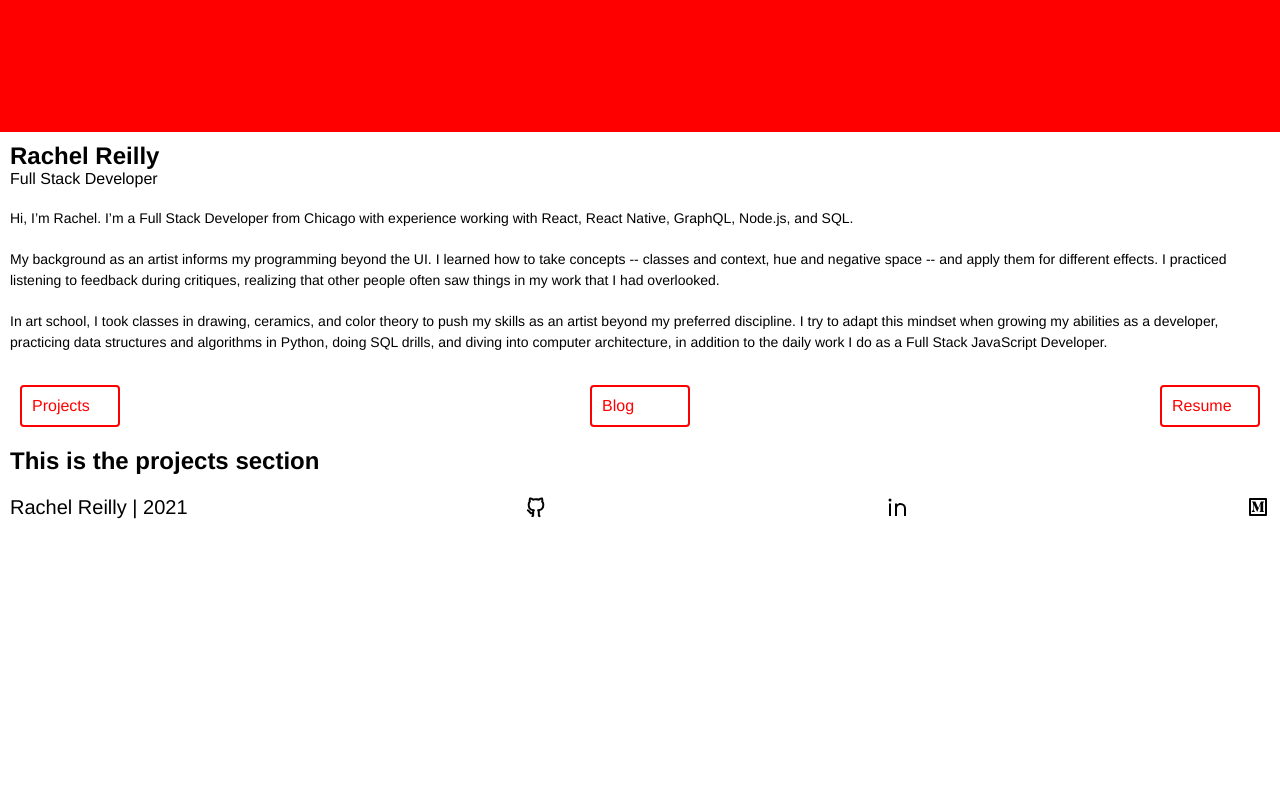
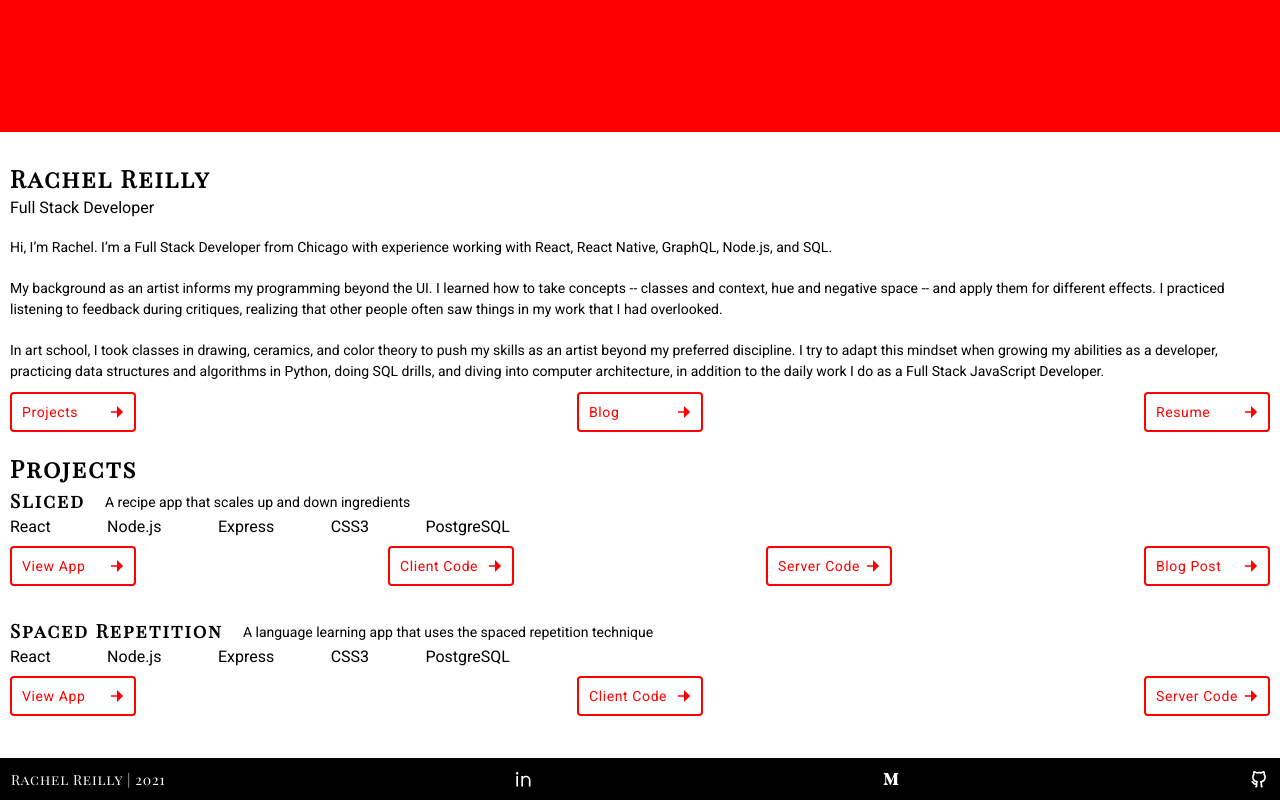
Before and after one commit to Rachanastasia/portfolio-new, a Next.js app: page / in a window 1280 px wide. Shown: the part 668-1468 px from the top of the page. Before the commit the page ends 1197 px from the top, so only its background shows below. Built offline with nearby package versions, Linux system fonts and the light colour scheme.

Commit message:
adjusts fonts and alignment & adds tech stack

```diff
--- a/components/About.js
+++ b/components/About.js
@@ -4,7 +4,7 @@ import BaseButton from './BaseButton'
 export default function About(){
     return (
         <section className='about-wrapper'>
-            <h1>Rachel Reilly</h1>
+            <h1 className='section-title'>Rachel Reilly</h1>
             <span className='about-subtitle'>Full Stack Developer</span>
             <div className='about-content-wrapper'>
                 {/* <img className='about-img' src={require('../assets/rachel.jpg')} /> */}
--- a/components/BaseButton.js
+++ b/components/BaseButton.js
@@ -1,9 +1,11 @@
 import React from 'react'
+import {RiArrowRightFill} from 'react-icons/ri'
 
-export default function BaseButton({content, onClick=null}){
+export default function BaseButton({content, onClick=null, hasArrow, href}){
     return (
         <div className='base-button-wrapper' onClick={onClick}>
             <span className='base-button-content'>{content}</span>
+            {true && <RiArrowRightFill className='arrow' />}
         </div>
     )
 }
--- a/components/Footer.js
+++ b/components/Footer.js
@@ -1,20 +1,20 @@
 import React from 'react'
-
+import {GrLinkedinOption} from 'react-icons/gr'
+import {RiLinkedinLine, RiGithubLine} from 'react-icons/ri'
+import {AiOutlineMedium} from 'react-icons/ai'
 export default function Footer(){
     return (
         <footer>
-            <p>Rachel Reilly | 2021</p>
-            <a className='footer-button' href='https://github.com/Rachanastasia'>
-                <svg className="footer-icon" xmlns="http://www.w3.org/2000/svg" viewBox="0 0 24 24" width="24" height="24">
-                    <path fill="none" d="M0 0h24v24H0z"/><path d="M5.883 18.653c-.3-.2-.558-.455-.86-.816a50.32 50.32 0 0 1-.466-.579c-.463-.575-.755-.84-1.057-.949a1 1 0 0 1 .676-1.883c.752.27 1.261.735 1.947 1.588-.094-.117.34.427.433.539.19.227.33.365.44.438.204.137.587.196 1.15.14.023-.382.094-.753.202-1.095C5.38 15.31 3.7 13.396 3.7 9.64c0-1.24.37-2.356 1.058-3.292-.218-.894-.185-1.975.302-3.192a1 1 0 0 1 .63-.582c.081-.024.127-.035.208-.047.803-.123 1.937.17 3.415 1.096A11.731 11.731 0 0 1 12 3.315c.912 0 1.818.104 2.684.308 1.477-.933 2.613-1.226 3.422-1.096.085.013.157.03.218.05a1 1 0 0 1 .616.58c.487 1.216.52 2.297.302 3.19.691.936 1.058 2.045 1.058 3.293 0 3.757-1.674 5.665-4.642 6.392.125.415.19.879.19 1.38a300.492 300.492 0 0 1-.012 2.716 1 1 0 0 1-.019 1.958c-1.139.228-1.983-.532-1.983-1.525l.002-.446.005-.705c.005-.708.007-1.338.007-1.998 0-.697-.183-1.152-.425-1.36-.661-.57-.326-1.655.54-1.752 2.967-.333 4.337-1.482 4.337-4.66 0-.955-.312-1.744-.913-2.404a1 1 0 0 1-.19-1.045c.166-.414.237-.957.096-1.614l-.01.003c-.491.139-1.11.44-1.858.949a1 1 0 0 1-.833.135A9.626 9.626 0 0 0 12 5.315c-.89 0-1.772.119-2.592.35a1 1 0 0 1-.83-.134c-.752-.507-1.374-.807-1.868-.947-.144.653-.073 1.194.092 1.607a1 1 0 0 1-.189 1.045C6.016 7.89 5.7 8.694 5.7 9.64c0 3.172 1.371 4.328 4.322 4.66.865.097 1.201 1.177.544 1.748-.192.168-.429.732-.429 1.364v3.15c0 .986-.835 1.725-1.96 1.528a1 1 0 0 1-.04-1.962v-.99c-.91.061-1.662-.088-2.254-.485z"/></svg>
-            </a>
+            <p>Rachel Reilly  |  2021</p>
+
             <a className='footer-button' href='https://www.linkedin.com/in/rachel-a-reilly/'>
-                <svg className="footer-icon" xmlns="http://www.w3.org/2000/svg" viewBox="0 0 24 24" width="24" height="24">
-                    <path fill="none" d="M0 0h24v24H0z"/><path d="M12 9.55C12.917 8.613 14.111 8 15.5 8a5.5 5.5 0 0 1 5.5 5.5V21h-2v-7.5a3.5 3.5 0 0 0-7 0V21h-2V8.5h2v1.05zM5 6.5a1.5 1.5 0 1 1 0-3 1.5 1.5 0 0 1 0 3zm-1 2h2V21H4V8.5z"/></svg>
+              <RiLinkedinLine />
             </a>
             <a className="footer-button" href='https://rachanastasia.medium.com/'>
-                <svg className='footer-icon' xmlns="http://www.w3.org/2000/svg" viewBox="0 0 24 24" width="24" height="24">
-                    <path fill="none" d="M0 0h24v24H0z"/><path d="M4 3h16a1 1 0 0 1 1 1v16a1 1 0 0 1-1 1H4a1 1 0 0 1-1-1V4a1 1 0 0 1 1-1zm1 2v14h14V5H5zm12.3 10.94l.955.954v.05h-4.921v-.05l1.004-.954c.1-.1.15-.2.15-.351V9.664c0-.252 0-.603.051-.904l-3.314 8.285h-.05L7.76 9.412c-.05-.2-.1-.2-.15-.3v5.02c-.051.352 0 .653.15.955l1.356 1.807v.05H5.5v-.05l1.356-1.858c.15-.3.2-.652.15-.954V8.56c0-.251-.05-.553-.25-.753L5.851 6.55V6.5h3.515l2.912 6.478L14.84 6.5h3.415v.05l-.954 1.105c-.1.1-.15.251-.15.351v7.633c0 .1.05.251.15.301z"/></svg>
+               <AiOutlineMedium/>
+            </a>
+            <a className='footer-button' href='https://github.com/Rachanastasia'>
+                <RiGithubLine />
             </a>
         </footer>
     )
--- /dev/null
+++ b/components/Project.js
@@ -0,0 +1,38 @@
+import BaseButton from './BaseButton'
+
+export default function Project({title, stack, description, images, links}){
+
+    return(
+        <div className='project-wrapper'>
+            <div className='title-desc-wrapper'>
+                <h3>{title}</h3>
+                <p>{description}</p>
+            </div>
+
+            <ProjectStack stack={stack}/>
+            <ProjectImages images={images}/>
+            <ProjectLinks links={links}/>
+        </div>
+    )
+}
+
+
+function ProjectStack({stack}){
+    return (
+        <div className='stack-wrapper'>
+            {stack.map(s => <span className='stack-item'>{s}</span>)}
+        </div>
+    )
+}
+
+function ProjectImages({images}){
+    return null
+}
+
+function ProjectLinks({links}){
+    return (
+        <div className='link-wrapper'>
+            {links.map(({title, link}) => <BaseButton content={title} href={link} />)}
+        </div>
+    )
+}
--- a/components/Projects.js
+++ b/components/Projects.js
@@ -1,11 +1,38 @@
 import React from 'react'
+import Project from './Project'
 
+const projects = [
+    {
+        title: 'Sliced',
+        description: 'A recipe app that scales up and down ingredients',
+        stack: ['React', 'Node.js', 'Express', 'CSS3', 'PostgreSQL'],
+        images: [],
+        links: [
+            {title: 'View App', href: 'https://sliced.rachanastasia.vercel.app/'},
+            {title: 'Client Code', href: 'https://github.com/Rachanastasia/sliced-client'},
+            {title: 'Server Code', href: 'https://github.com/Rachanastasia/sliced-API'},
+            {title: 'Blog Post', href: 'https://rachanastasia.medium.com/a-tale-of-three-string-parsing-algorithms-ed62a13bc62b'}
+        ]
+    },
+    {
+        title: 'Spaced Repetition',
+        description: 'A language learning app that uses the spaced repetition technique',
+        stack: ['React', 'Node.js', 'Express', 'CSS3', 'PostgreSQL'],
+        images: [],
+        links: [
+            {title: 'View App', href: 'https://spaced-repetition-dun.vercel.app/'},
+            {title: 'Client Code', href: 'https://github.com/Rachanastasia/spaced-repetition-client'},
+            {title: 'Server Code', href: 'https://github.com/Rachanastasia/spaced-repetition-server'}
+        ]
+    }
+]
 
 export default function Projects(){
 
     return (
         <section>
-            <h2>This is the projects section</h2>
+            <h2 className='section-title'>Projects</h2>
+            {projects.map(p => <Project {...p} />)}
         </section>
     )
 }
--- a/package.json
+++ b/package.json
@@ -10,7 +10,8 @@
   "dependencies": {
     "next": "10.2.0",
     "react": "17.0.2",
-    "react-dom": "17.0.2"
+    "react-dom": "17.0.2",
+    "react-icons": "^4.2.0"
   },
   "devDependencies": {
     "sass": "^1.32.12"
--- a/styles/_about.sass
+++ b/styles/_about.sass
@@ -1,8 +1,8 @@
 .about-wrapper
+    margin-top: $spacer-3
     p
         margin-top: $spacer-3
         @include p-text
 
 .about-links-wrapper
-    padding: $spacer-4 $spacer-2 0
     @include row-between
--- a/styles/_base.sass
+++ b/styles/_base.sass
@@ -2,6 +2,11 @@
     margin: 0
     padding: 0
     box-sizing: border-box
+
+a
+    text-decoration: none
+    color: inherit
+    cursor: pointer
 
 .container
     min-height: 100vh
@@ -22,6 +27,8 @@ main
     font-family: $font
     section
         padding: $spacer-2
+        .section-title
+            margin-bottom: $spacer-1
 
 
 header
@@ -37,15 +44,24 @@ header
 .base-button-wrapper
     @include button
 
-
+h1, h2, h3
+    font-family: $title-font
+    letter-spacing: 2px
 
 footer
     @include row-between
-    width: 100%
+    color: white
+    background-color: black
+    border: 1px solid black
+    width: inherit
     padding: $spacer-2
-    font-size: $text-3
     align-items: flex-end
+    p
+        font-size: $text-2
+        font-family: $title-font
+        letter-spacing: 0.8px
     a
         display: flex
         justify-content: flex-end
         align-items: flex-end
+        font-size: $text-3
--- a/styles/_globals.sass
+++ b/styles/_globals.sass
@@ -1,4 +1,6 @@
+@import url('https://fonts.googleapis.com/css2?family=Playfair+Display+SC&family=Roboto&display=swap')
 
+$title-font: 'Playfair Display SC', serif
 $color-accent: red
 
 
@@ -10,13 +12,15 @@ $spacer-3: 1.25rem
 $spacer-4: 2rem
 $spacer-5: 2.75rem
 
-$font: Ubuntu, Cantarell, Fira Sans, Droid Sans, Helvetica Neue, sans-serif
+$font: 'Roboto', sans-serif
 
-$text-1: 00.625rem
+$text-1: 0.625rem
 $text-2: 0.875rem
 $text-3: 1.25rem
 
-$button-width: 100px
+$button-width-sm: 92px
+$button-width: 108px
+$button-width-lg: 126px
 
 $border-width: 2px
 $border-radius: 4px
--- a/styles/_mixins.sass
+++ b/styles/_mixins.sass
@@ -4,6 +4,12 @@
     display: flex
     flex-direction: row
     justify-content: space-between
+    align-items: center
+
+@mixin row
+    display: flex
+    align-items: center
+    flex-wrap: wrap
 
 @mixin column-center
     display: flex
@@ -24,9 +30,28 @@
     border-radius: $border-radius
     border: $border-width solid $color-accent
 
+@mixin button-size
+    padding: $spacer-2 $spacer-1
+    width: $button-width-sm
+    height: 25px
+    @media all and (min-width: 600px)
+        padding: $spacer-2
+        width: $button-width
+        font-size: $text-2
+        height: 40px
+    @media all and (min-width: 800px)
+        width: $button-width-lg
+
+
+
 @mixin button
     @include border
     @include row-between
-    padding: $spacer-2
-    width: $button-width
+    @include button-size
     color: $color-accent
+    font-size: $text-1
+    letter-spacing: 0.6px
+    margin-top: $spacer-2
+
+    .arrow
+        transform: scale(1.3)
--- /dev/null
+++ b/styles/_project.sass
@@ -0,0 +1,19 @@
+.project-wrapper
+    margin-bottom: $spacer-4
+    display: flex
+    flex-direction: column
+    .title-desc-wrapper
+        @include row
+        margin-bottom: $spacer-1
+        h3
+            padding-right: $spacer-3
+        p
+            @include p-text
+            margin-top: $spacer-1
+    .link-wrapper
+        @include row-between
+        flex-wrap: wrap
+    .stack-wrapper
+
+        @include row-between
+        max-width: 500px
--- a/styles/styles.sass
+++ b/styles/styles.sass
@@ -1,3 +1,3 @@
 @import '_globals'
 @import '_mixins'
-@import '_base', '_about'
+@import '_base', '_about', '_project'
```
Also changed, not shown: 1 other file (tests, documents, lock files or other folders).
